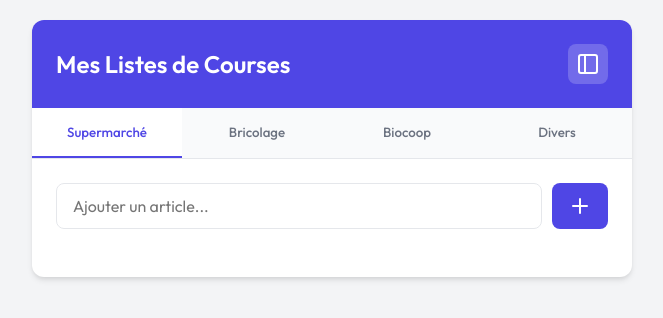
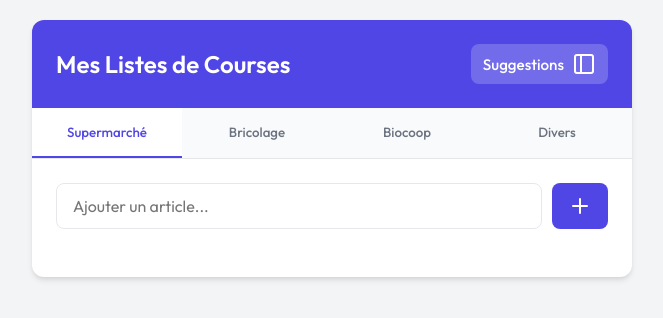
Before and after one commit to bguilha/listecourses, a website: page public/index.html in a window 1280 px wide. Shown: the whole page, without its empty margins (308-971 px from the left). Drawn offline with nearby package versions, Linux system fonts and the light colour scheme; no server answers.

Commit message:
Ajout du texte 'Suggestions' sur le bouton de la bibliothèque

```diff
--- a/public/index.html
+++ b/public/index.html
@@ -16,6 +16,7 @@
         <header>
             <h1>Mes Listes de Courses</h1>
             <button id="library-btn" class="header-btn" title="Bibliothèque d'articles">
+                <span>Suggestions</span>
                 <svg xmlns="http://www.w3.org/2000/svg" width="24" height="24" viewBox="0 0 24 24" fill="none"
                     stroke="currentColor" stroke-width="2" stroke-linecap="round" stroke-linejoin="round">
                     <rect x="3" y="3" width="18" height="18" rx="2" ry="2"></rect>
--- a/public/style.css
+++ b/public/style.css
@@ -50,12 +50,16 @@ header h1 {
     background: rgba(255, 255, 255, 0.2);
     border: none;
     color: white;
-    padding: 8px;
+    padding: 8px 12px;
     border-radius: 8px;
     cursor: pointer;
     display: flex;
     align-items: center;
     justify-content: center;
+    gap: 8px;
+    font-family: inherit;
+    font-size: 0.95rem;
+    font-weight: 500;
     transition: background 0.2s;
 }
 
```
